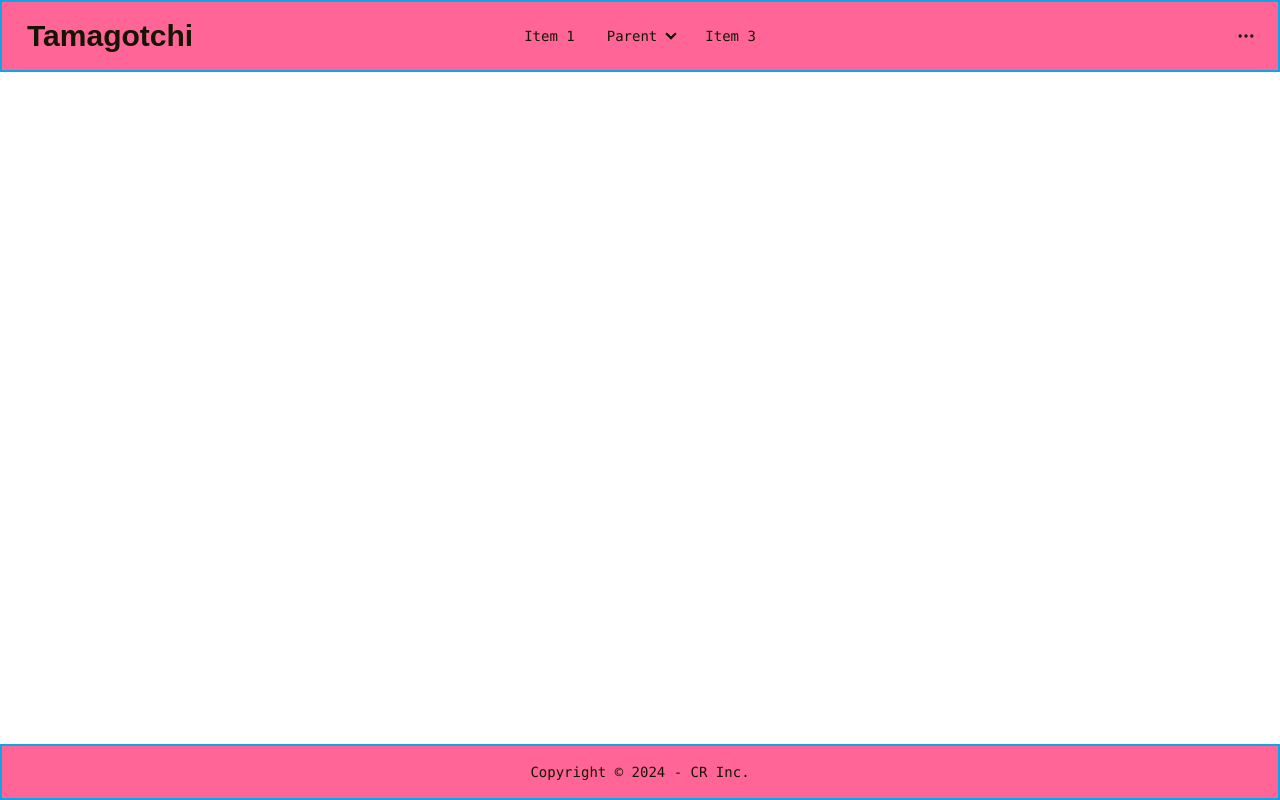
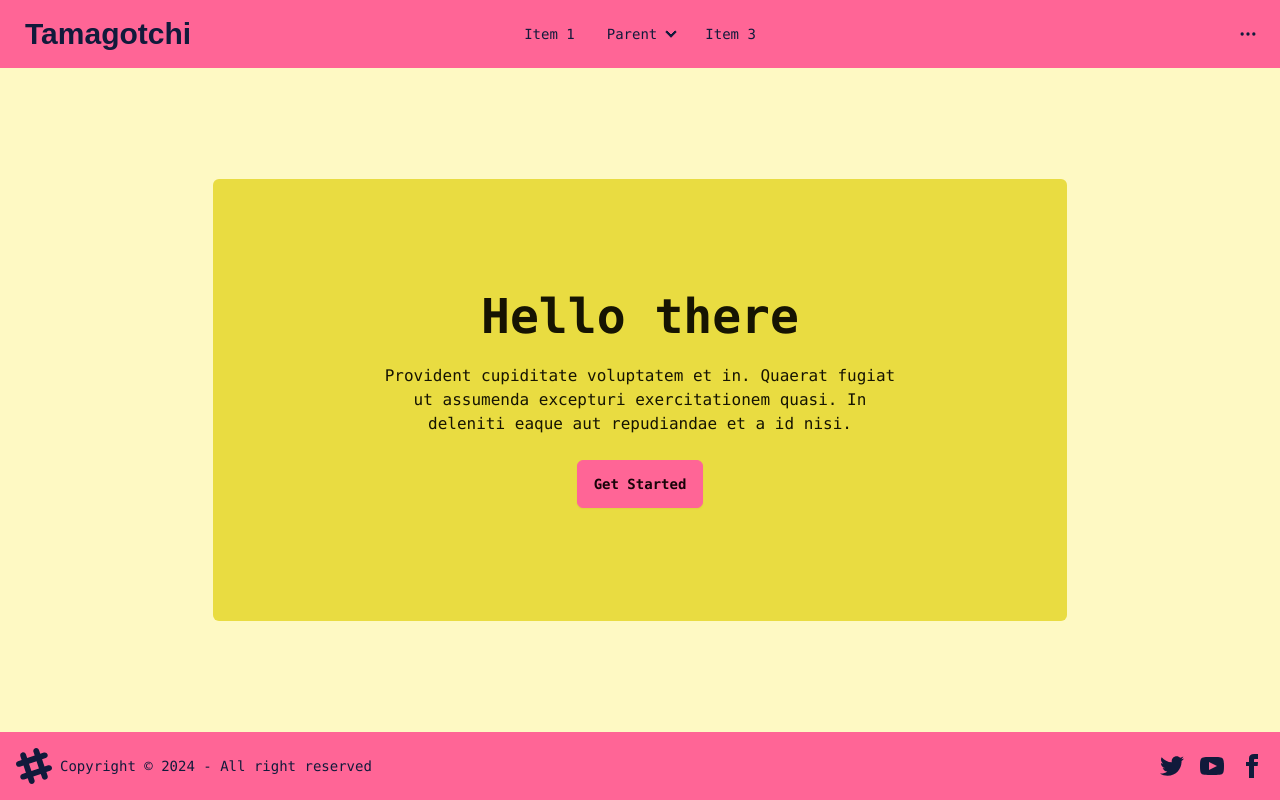
Before and after one commit to CalieR/tamagotchi-crud, a React (Vite) app in the folder frontend/: page / in a window 1280 px wide. Built offline with nearby package versions, Linux system fonts and the light colour scheme; a web font is replaced by a local one.

Commit message:
Add icons to footer, add a hero component

```diff
--- a/frontend/src/App.tsx
+++ b/frontend/src/App.tsx
@@ -1,12 +1,15 @@
 import './App.css';
 import Header from './components/Header';
 import Footer from './components/Footer';
+import Hero from './components/Hero';
 
 function App() {
   return (
     <div className="flex flex-col h-screen">
       <Header />
-      <main data-theme="bumblebee" className="flex-grow"></main>
+      <main className="flex-grow bg-yellow-100 content-center">
+       <Hero />
+      </main>
       <Footer />
     </div>
   );
--- a/frontend/src/components/Footer.tsx
+++ b/frontend/src/components/Footer.tsx
@@ -1,10 +1,56 @@
 const Footer = () => {
   return (
-    <footer className="footer footer-center bg-primary text-base-content p-4 border-2 border-sky-500">
-      <div>
-        <p>Copyright © {new Date().getFullYear()} - CR Inc.</p>
-      </div>
-    </footer>
+    <footer className="footer bg-primary text-neutral items-center p-4">
+    <aside className="grid-flow-col items-center">
+      <svg
+        width="36"
+        height="36"
+        viewBox="0 0 24 24"
+        xmlns="http://www.w3.org/2000/svg"
+        fillRule="evenodd"
+        clipRule="evenodd"
+        className="fill-current">
+        <path
+          d="M22.672 15.226l-2.432.811.841 2.515c.33 1.019-.209 2.127-1.23 2.456-1.15.325-2.148-.321-2.463-1.226l-.84-2.518-5.013 1.677.84 2.517c.391 1.203-.434 2.542-1.831 2.542-.88 0-1.601-.564-1.86-1.314l-.842-2.516-2.431.809c-1.135.328-2.145-.317-2.463-1.229-.329-1.018.211-2.127 1.231-2.456l2.432-.809-1.621-4.823-2.432.808c-1.355.384-2.558-.59-2.558-1.839 0-.817.509-1.582 1.327-1.846l2.433-.809-.842-2.515c-.33-1.02.211-2.129 1.232-2.458 1.02-.329 2.13.209 2.461 1.229l.842 2.515 5.011-1.677-.839-2.517c-.403-1.238.484-2.553 1.843-2.553.819 0 1.585.509 1.85 1.326l.841 2.517 2.431-.81c1.02-.33 2.131.211 2.461 1.229.332 1.018-.21 2.126-1.23 2.456l-2.433.809 1.622 4.823 2.433-.809c1.242-.401 2.557.484 2.557 1.838 0 .819-.51 1.583-1.328 1.847m-8.992-6.428l-5.01 1.675 1.619 4.828 5.011-1.674-1.62-4.829z"></path>
+      </svg>
+      <p>Copyright © {new Date().getFullYear()} - All right reserved</p>
+    </aside>
+    <nav className="grid-flow-col gap-4 md:place-self-center md:justify-self-end">
+      <a>
+        <svg
+          xmlns="http://www.w3.org/2000/svg"
+          width="24"
+          height="24"
+          viewBox="0 0 24 24"
+          className="fill-current">
+          <path
+            d="M24 4.557c-.883.392-1.832.656-2.828.775 1.017-.609 1.798-1.574 2.165-2.724-.951.564-2.005.974-3.127 1.195-.897-.957-2.178-1.555-3.594-1.555-3.179 0-5.515 2.966-4.797 6.045-4.091-.205-7.719-2.165-10.148-5.144-1.29 2.213-.669 5.108 1.523 6.574-.806-.026-1.566-.247-2.229-.616-.054 2.281 1.581 4.415 3.949 4.89-.693.188-1.452.232-2.224.084.626 1.956 2.444 3.379 4.6 3.419-2.07 1.623-4.678 2.348-7.29 2.04 2.179 1.397 4.768 2.212 7.548 2.212 9.142 0 14.307-7.721 13.995-14.646.962-.695 1.797-1.562 2.457-2.549z"></path>
+        </svg>
+      </a>
+      <a>
+        <svg
+          xmlns="http://www.w3.org/2000/svg"
+          width="24"
+          height="24"
+          viewBox="0 0 24 24"
+          className="fill-current">
+          <path
+            d="M19.615 3.184c-3.604-.246-11.631-.245-15.23 0-3.897.266-4.356 2.62-4.385 8.816.029 6.185.484 8.549 4.385 8.816 3.6.245 11.626.246 15.23 0 3.897-.266 4.356-2.62 4.385-8.816-.029-6.185-.484-8.549-4.385-8.816zm-10.615 12.816v-8l8 3.993-8 4.007z"></path>
+        </svg>
+      </a>
+      <a>
+        <svg
+          xmlns="http://www.w3.org/2000/svg"
+          width="24"
+          height="24"
+          viewBox="0 0 24 24"
+          className="fill-current">
+          <path
+            d="M9 8h-3v4h3v12h5v-12h3.642l.358-4h-4v-1.667c0-.955.192-1.333 1.115-1.333h2.885v-5h-3.808c-3.596 0-5.192 1.583-5.192 4.615v3.385z"></path>
+        </svg>
+      </a>
+    </nav>
+  </footer>
   );
 };
 
--- a/frontend/src/components/Header.tsx
+++ b/frontend/src/components/Header.tsx
@@ -1,7 +1,7 @@
 const Header = () => {
   return (
-    <header className="border-2 border-sky-500">
-      <div className="navbar bg-primary">
+    <header className="bg-primary text-neutral">
+      <div className="navbar">
         <div className="navbar-start">
           <div className="dropdown">
             <div tabIndex={0} role="button" className="btn btn-ghost lg:hidden">
--- /dev/null
+++ b/frontend/src/components/Hero.tsx
@@ -0,0 +1,19 @@
+const Hero = () => {
+    return (
+        <div className="hero bg-base-200 h-2/3 w-2/3 mx-auto rounded-md">
+        <div className="hero-content text-center">
+          <div className="max-w-lg">
+            <h1 className="text-5xl font-bold">Hello there</h1>
+            <p className="py-6">
+              Provident cupiditate voluptatem et in. Quaerat fugiat ut
+              assumenda excepturi exercitationem quasi. In deleniti eaque aut
+              repudiandae et a id nisi.
+            </p>
+            <button className="btn btn-primary rounded-md">Get Started</button>
+          </div>
+        </div>
+      </div>
+    )
+}
+
+export default Hero
```
